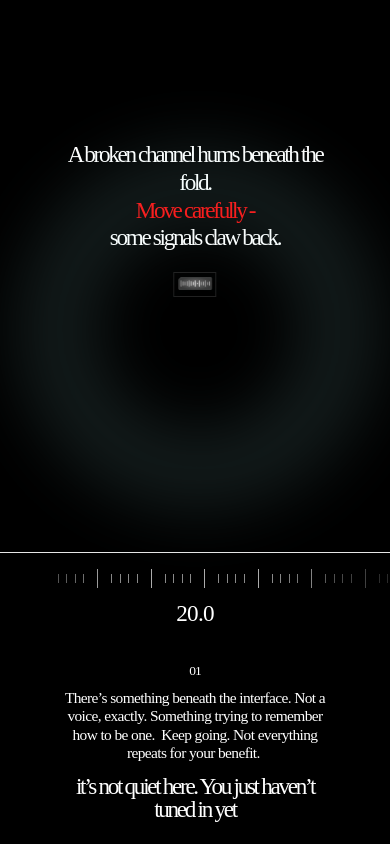
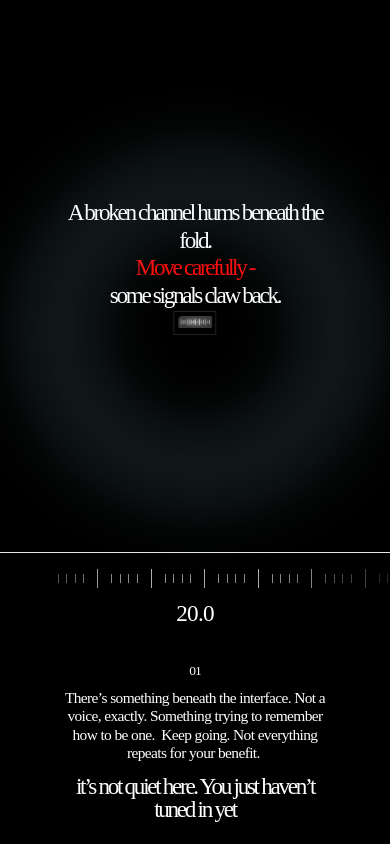
Before and after one commit to mazerancedev/project-9-hero, a plain HTML site: page index.html in a window 390 px wide. Drawn offline with nearby package versions, Linux system fonts and the light colour scheme; a script that the page names is missing; a web font is replaced by a local one.

Commit message:
Update style.css

```diff
--- a/src/style.css
+++ b/src/style.css
@@ -70,7 +70,7 @@ canvas {
 
 @media (max-width: 600px) {
   .hero-text-left {
-    top: 14.6rem;
+    top: 20.6rem;
     left: 50%;
     transform: translateX(-50%);
     width: 29rem;
@@ -188,7 +188,7 @@ canvas {
   .hero-audio-card {
     width: 4.5rem;
     height: auto;
-    top: 28.2rem;
+    top: 32.2rem;
     left: 50%;
     transform: translateX(-50%);
     padding: 0.4rem;
```
